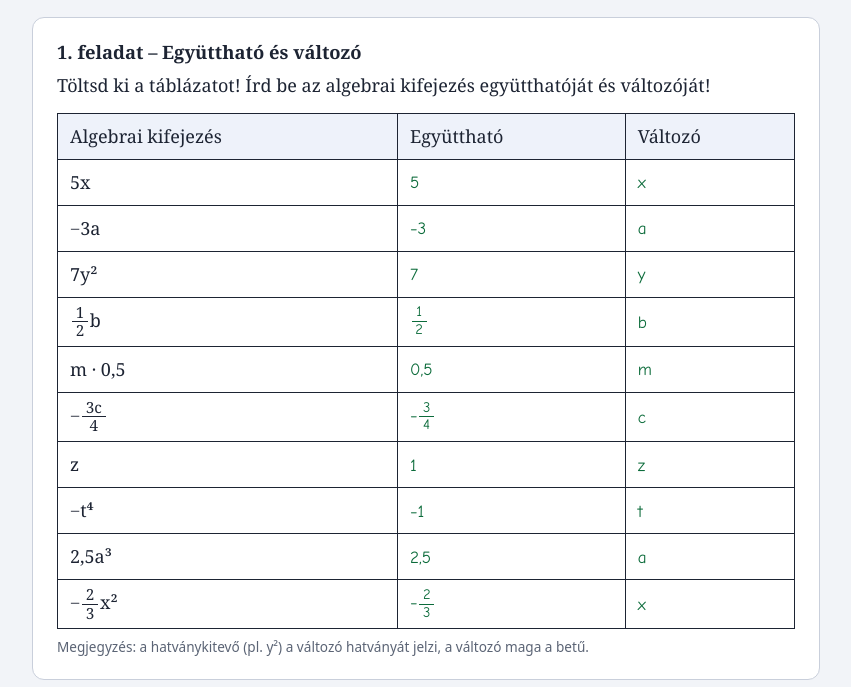
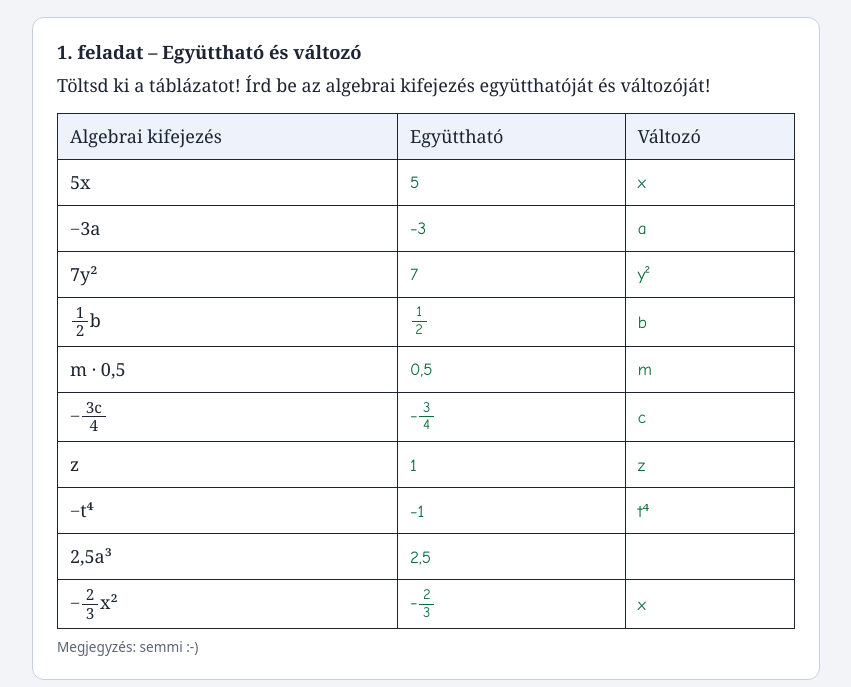
Before and after one commit to maximfabok00-cloud/Mai-Matek-Megold-s, a plain HTML site: page index.html in a window 1280 px wide. Shown: the part 113-800 px from the top of the page, without its empty margins (214-1065 px from the left). Drawn offline with Linux system fonts and the light colour scheme.

Commit message:
Update mathematical expressions and notes in index.html

```diff
--- a/index.html
+++ b/index.html
@@ -113,17 +113,17 @@
     <tbody>
       <tr><td>5x</td><td><span class="ans">5</span></td><td><span class="ans">x</span></td></tr>
       <tr><td>−3a</td><td><span class="ans">−3</span></td><td><span class="ans">a</span></td></tr>
-      <tr><td>7y²</td><td><span class="ans">7</span></td><td><span class="ans">y</span></td></tr>
+      <tr><td>7y²</td><td><span class="ans">7</span></td><td><span class="ans">y²</span></td></tr>
       <tr><td><span class="frac"><span>1</span><span>2</span></span>b</td><td><span class="ans"><span class="frac"><span>1</span><span>2</span></span></span></td><td><span class="ans">b</span></td></tr>
       <tr><td>m · 0,5</td><td><span class="ans">0,5</span></td><td><span class="ans">m</span></td></tr>
       <tr><td>−<span class="frac"><span>3c</span><span>4</span></span></td><td><span class="ans">−<span class="frac"><span>3</span><span>4</span></span></span></td><td><span class="ans">c</span></td></tr>
       <tr><td>z</td><td><span class="ans">1</span></td><td><span class="ans">z</span></td></tr>
-      <tr><td>−t⁴</td><td><span class="ans">−1</span></td><td><span class="ans">t</span></td></tr>
-      <tr><td>2,5a³</td><td><span class="ans">2,5</span></td><td><span class="ans">a</span></td></tr>
+      <tr><td>−t⁴</td><td><span class="ans">−1</span></td><td><span class="ans">t⁴</span></td></tr>
+      <tr><td>2,5a³</td><td><span class="ans">2,5</span></td><td><span class="ans"></span></td></tr>
       <tr><td>−<span class="frac"><span>2</span><span>3</span></span>x²</td><td><span class="ans">−<span class="frac"><span>2</span><span>3</span></span></span></td><td><span class="ans">x</span></td></tr>
     </tbody>
   </table>
-  <p class="note">Megjegyzés: a hatványkitevő (pl. y²) a változó hatványát jelzi, a változó maga a betű.</p>
+  <p class="note">Megjegyzés: semmi :-)</p>
 </section>
 
 <!-- 2. feladat -->
```
